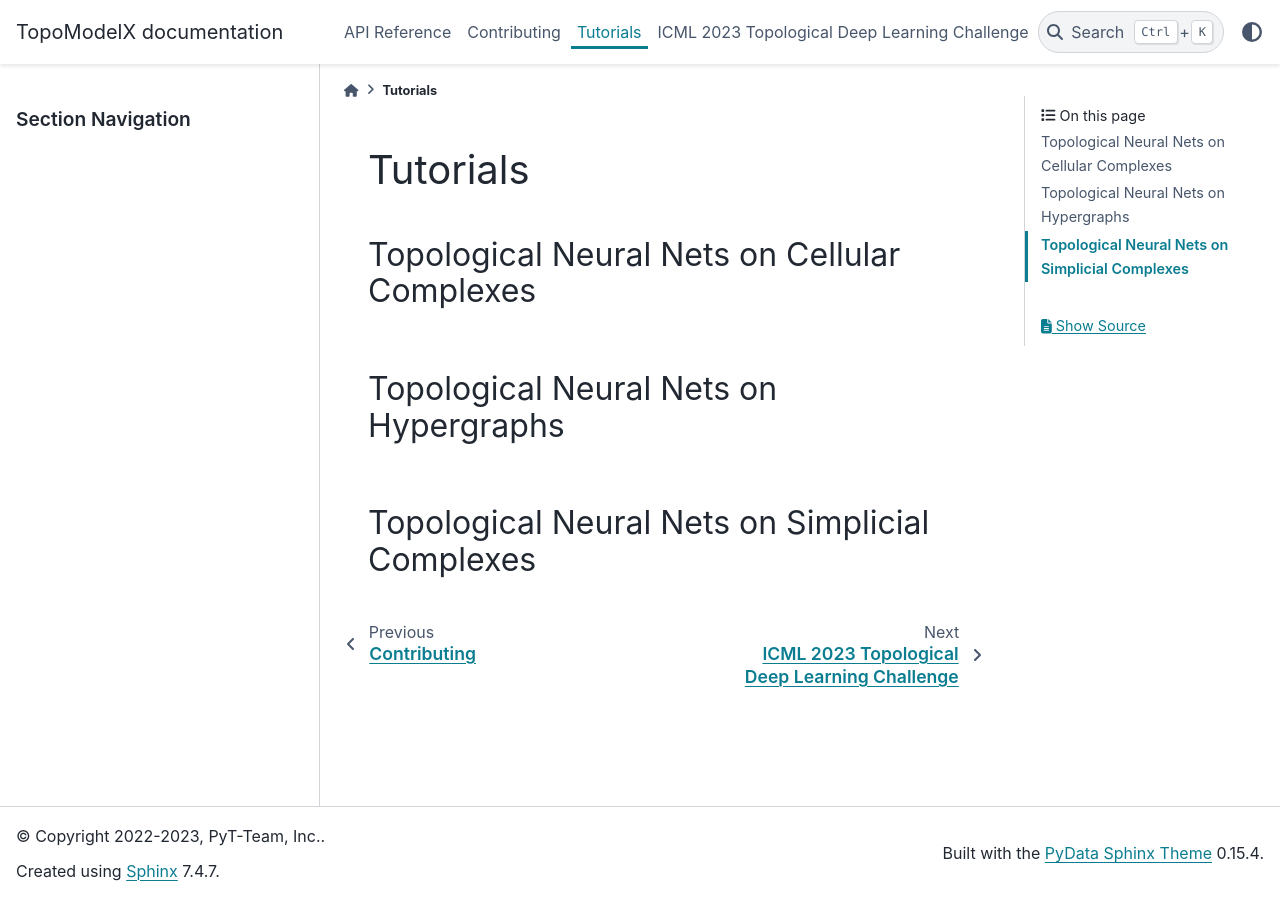
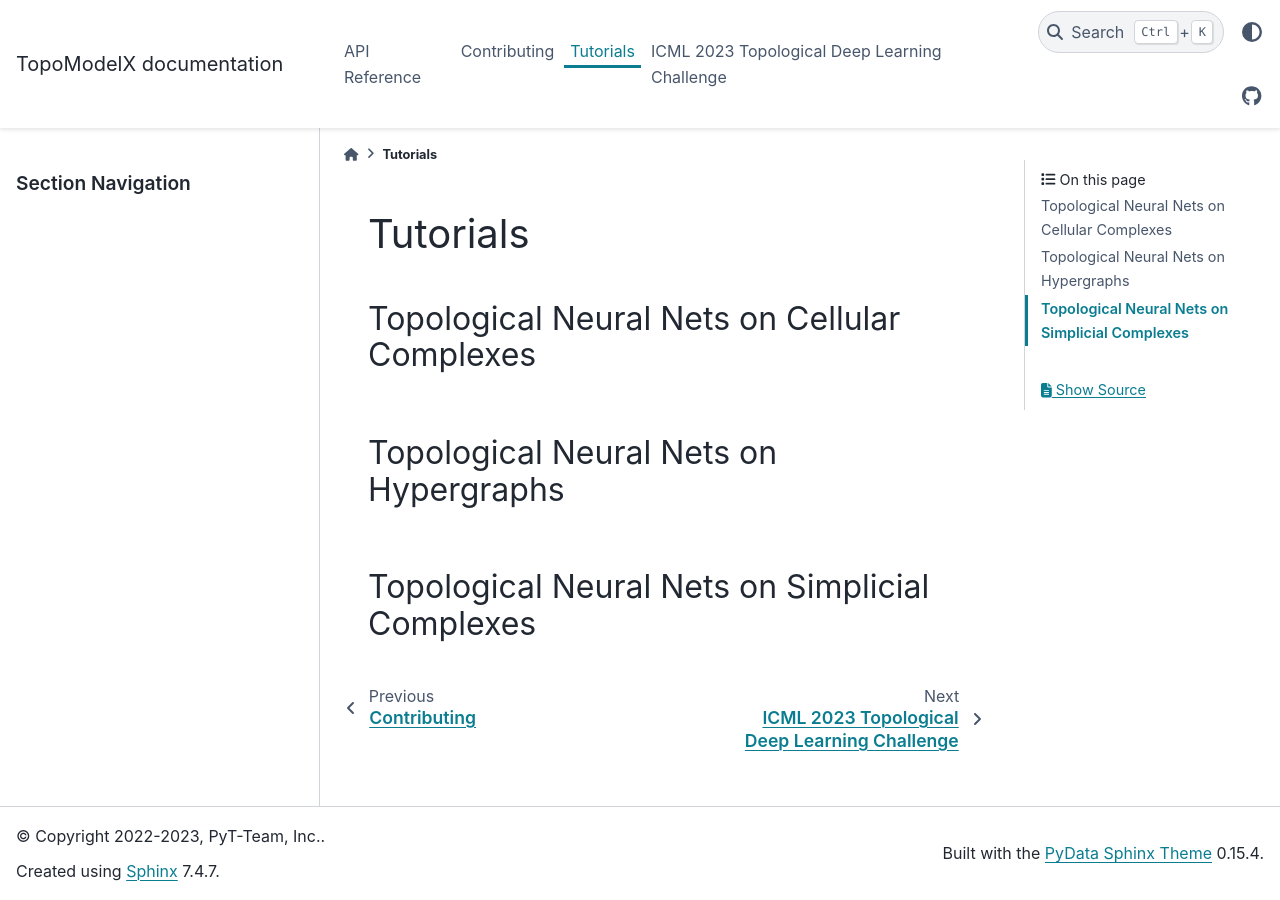
Before and after one commit to pyt-team/TopoModelX, a Sphinx documentation site: the page built from docs/tutorials/index.rst, in a window 1280 px wide. Built offline with Sphinx 7.4.7 and the PyData theme 0.15.4, drawn with Linux system fonts in a browser that asks for light colours.

```diff
--- a/docs/conf.py
+++ b/docs/conf.py
@@ -21,6 +21,17 @@ extensions = [
     "sphinx.ext.viewcode",
     "sphinx_gallery.load_style",
 ]
+
+html_theme_options = {
+    "icon_links": [
+        {
+            "name": "GitHub",
+            "url": "https://github.com/pyt-team/TopoModelX",
+            "icon": "fa-brands fa-github",
+            "type": "fontawesome",
+        }
+   ]
+}
 
 # Configure nbsphinx for notebook execution
 nbsphinx_execute_arguments = [
```
